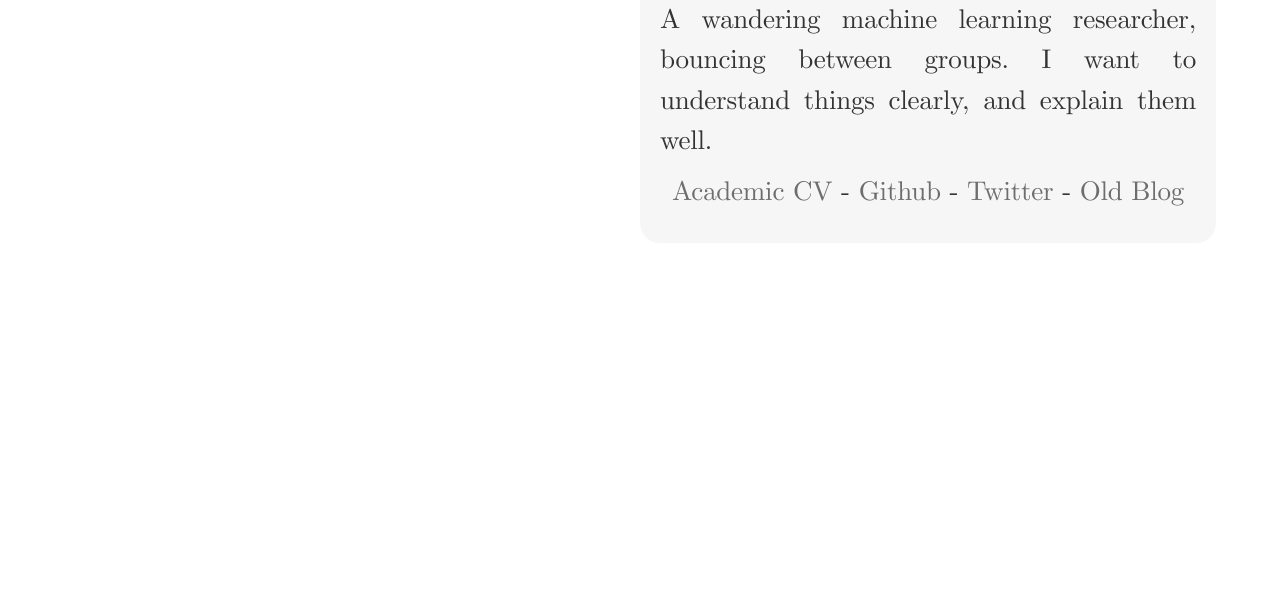
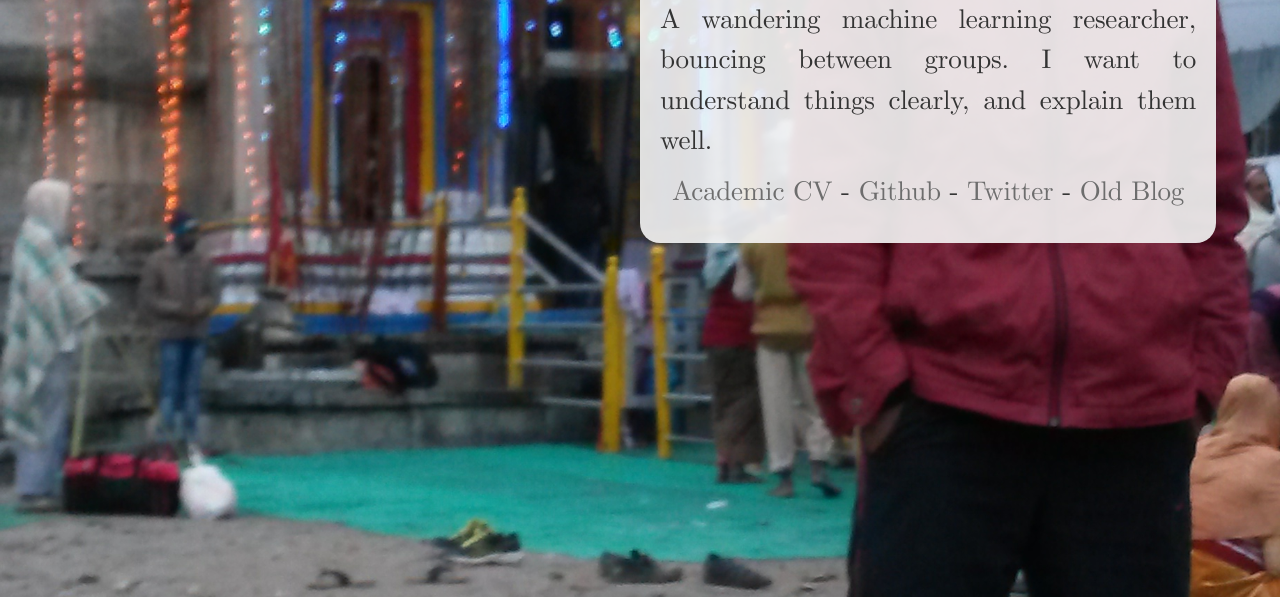
Before and after one commit to biyanip/biyanip.github.io, a plain HTML site: page index.html in a window 1280 px wide. Shown: the part 203-800 px from the top of the page. Drawn offline with nearby package versions, Linux system fonts and the light colour scheme; some packages are replaced by stand-ins of ours; files that its build step writes are made by us from their sources; files whose address does not match are found by name; a web font is replaced by a local one.

Commit message:
new index

```diff
--- a/index.html
+++ b/index.html
@@ -63,7 +63,7 @@
 
     </head>
 
-    <body style="background: #ff url('pravesh_photo.jpg') no-repeat center center fixed;-moz-background-size:cover;-webkit-background-size:cover;-o-background-size:cover;background-size:cover; min-width: 394px;">
+    <body style="background: #ffffff url('pravesh_photo.jpg') no-repeat center center fixed;-moz-background-size:cover;-webkit-background-size:cover;-o-background-size:cover;background-size:cover; min-width: 500px;">
         <div id="wrap">
             <nav class="navbar navbar-inverse navbar-static-top" role="navigation">
                 <div class="container">
```
